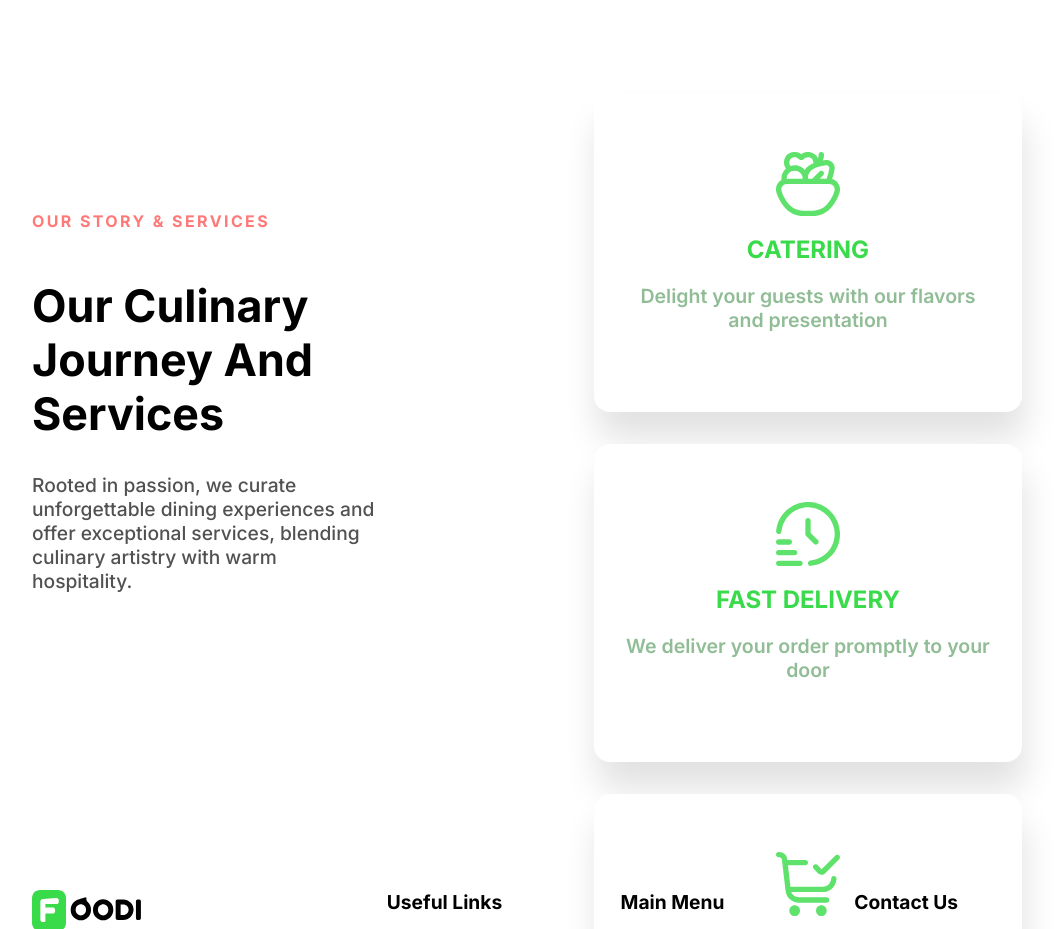
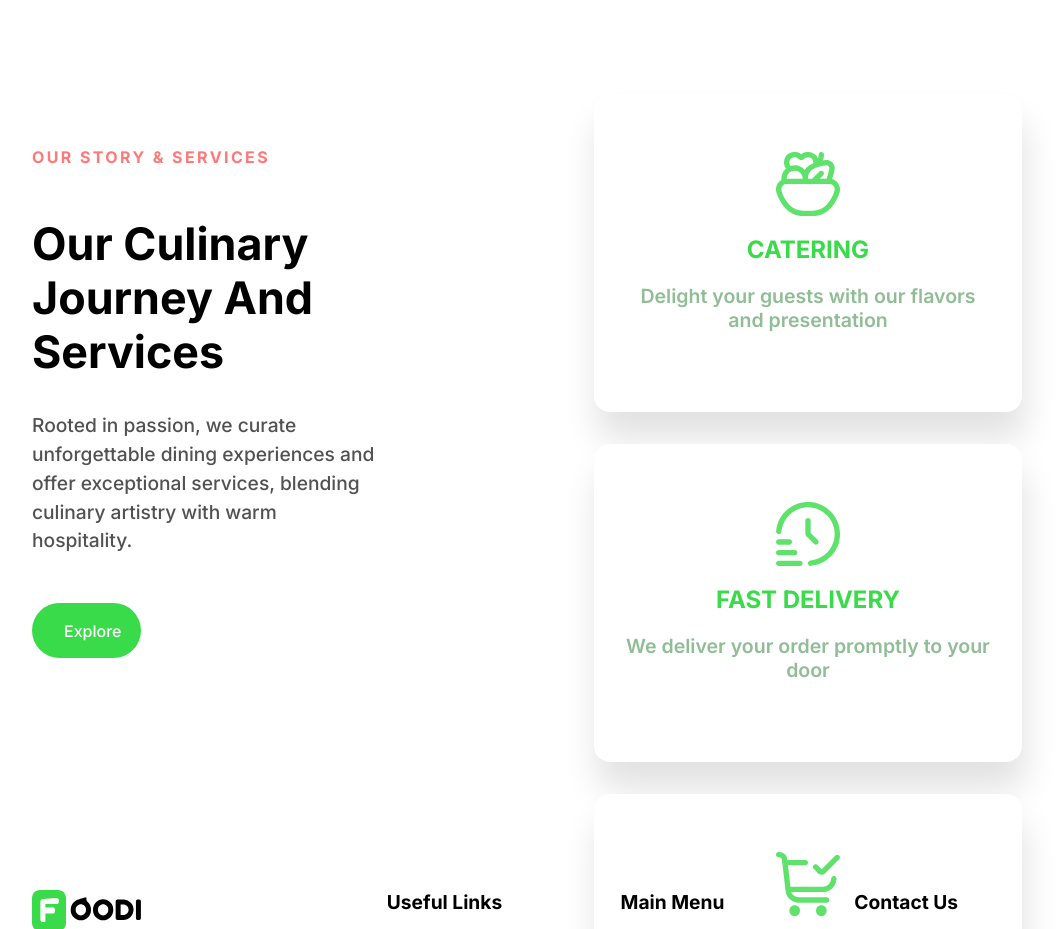
Before and after one commit to expozonee/foodi-restaurant-website-design, a website: page index.html in a window 1280 px wide. Shown: the part 3360-4289 px from the top of the page, without its empty margins (96-1155 px from the left). Drawn offline with Linux system fonts and the light colour scheme.

Commit message:
added missing explore button in the our story section

```diff
--- a/index.html
+++ b/index.html
@@ -670,6 +670,7 @@
             offer exceptional services, blending culinary artistry with warm
             hospitality.
           </p>
+          <button>Explore</button>
         </section>
         <section class="story-cards">
           <div class="card-container">
--- a/styles.css
+++ b/styles.css
@@ -402,7 +402,6 @@ footer {
 
 .arrows-buttons {
   align-self: stretch;
-  /* flex-grow: stretch; */
   display: flex;
   gap: 2em;
   justify-content: center;
@@ -648,6 +647,16 @@ footer {
 
 .story-text > p {
   width: 70%;
+  line-height: 1.5em;
+}
+
+.story-text > button {
+  width: 22%;
+  padding-block: 1.1em;
+  margin-top: 1em;
+  background-color: var(--primary-color);
+  color: var(--white-color);
+  font-family: "Inter", sans-serif;
 }
 
 .story-cards {
```
